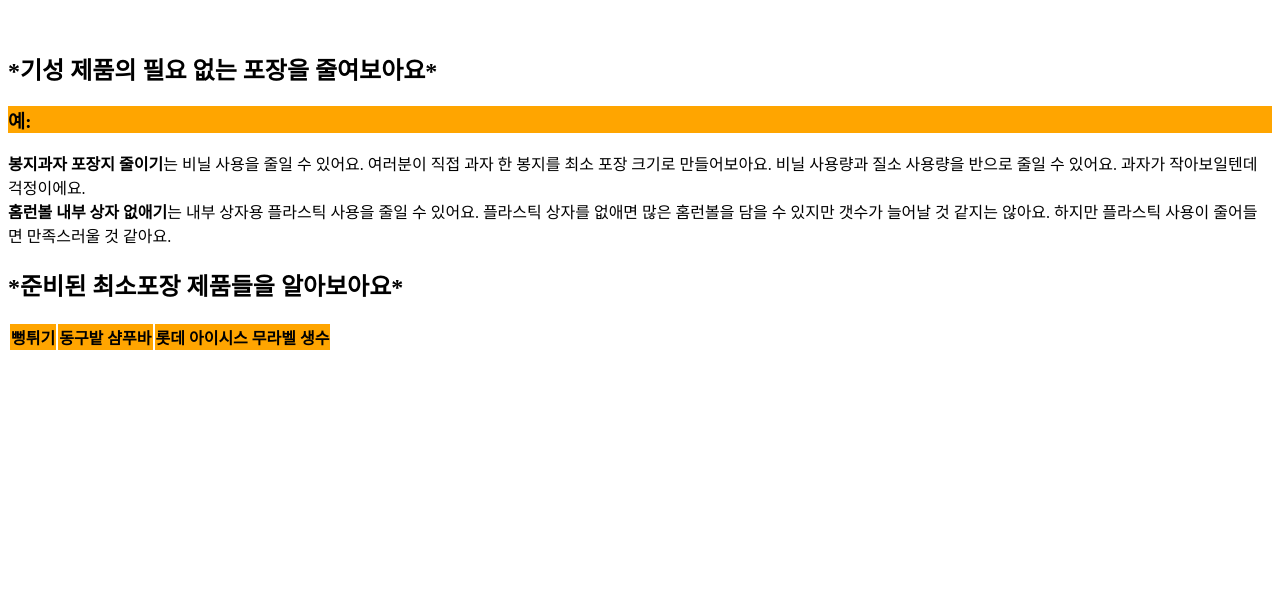
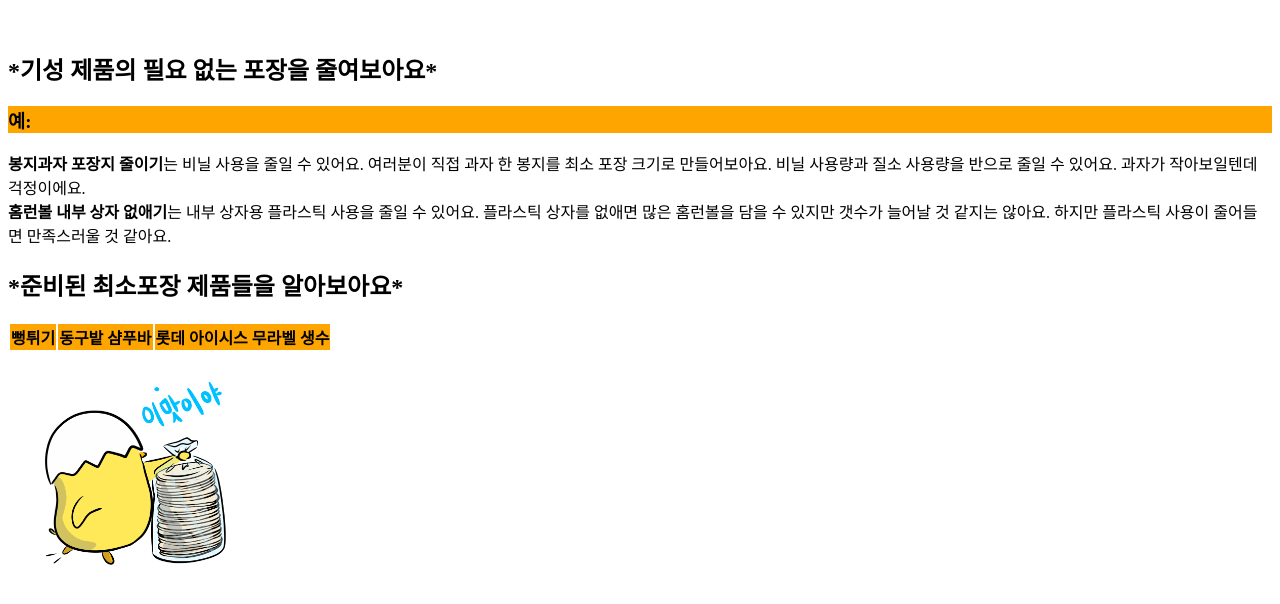
Before and after one commit to I-hate-cornflakes/goodgood, a plain HTML site: page REDUCE.html in a window 1280 px wide. Shown: the part 310-914 px from the top of the page. Before the commit the page ends 800 px from the top, so only its background shows below. Drawn offline with Linux system fonts and the light colour scheme.

Commit message:
Add files via upload

```diff
--- a/REDUCE.html
+++ b/REDUCE.html
@@ -34,7 +34,7 @@
     <td><strong>롯데 아이시스 무라벨 생수</strong></td>
   </tr>
 </table>
-</body>
+<img src="뻥튀기.png" width="20%" style="margin-top: 10px;" alt="애그미 입니다. 잘잘; 크루에용ㅋㄷ">
 <!--Start of Tawk.to Script-->
 <script type="text/javascript">
 var Tawk_API=Tawk_API||{}, Tawk_LoadStart=new Date();
@@ -48,4 +48,7 @@ s0.parentNode.insertBefore(s1,s0);
 })();
 </script>
 <!--End of Tawk.to Script-->
+
+</body>
+
 </html>
```
Also changed, not shown: 뻥튀기.png (added).
